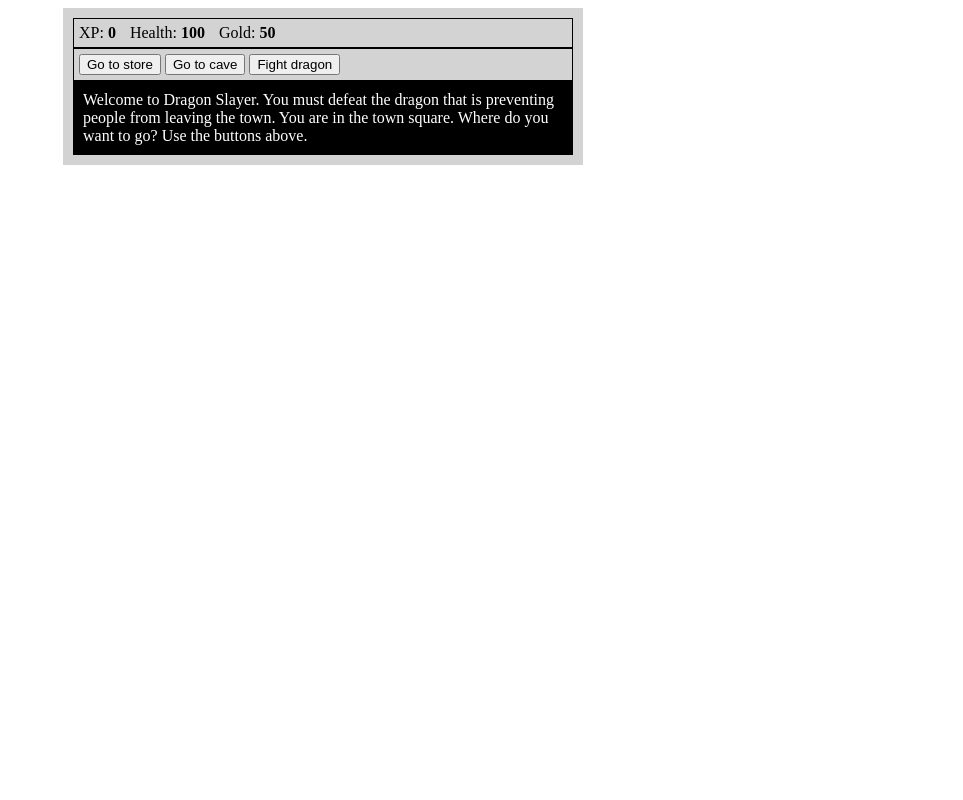
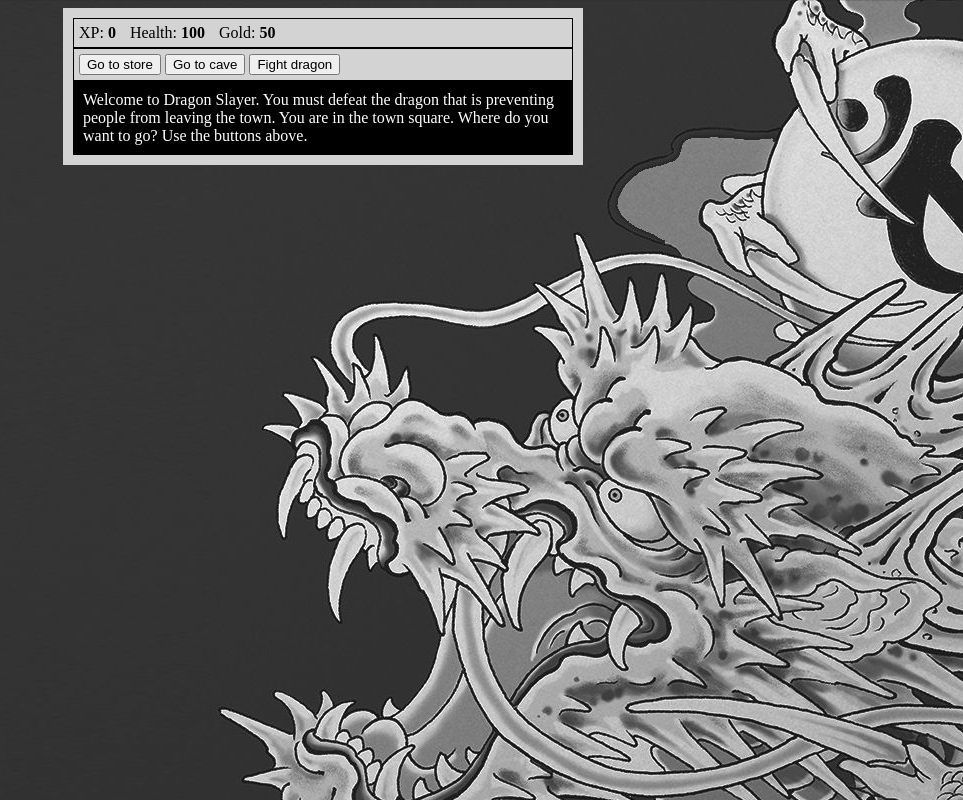
Before and after one commit to Asif3554/javascript-rpg, a plain HTML site: page index.html in a window 1280 px wide. Shown: the whole page, without its empty margins (317-1280 px from the left). Drawn offline with Linux system fonts and the light colour scheme.

Commit message:
Update style.css

```diff
--- a/style.css
+++ b/style.css
@@ -1,5 +1,5 @@
 body {
-    background: url(Images/dojima.jpeg);
+    background: url(dojima.jpeg);
   }
 
   #text {
```
